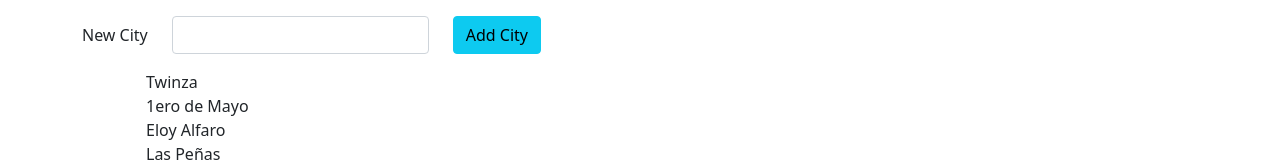
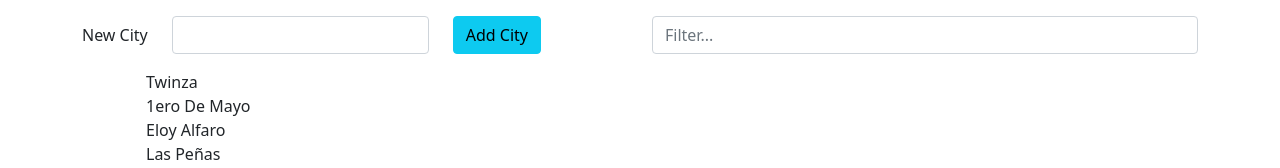
Before and after one commit to xBrayan/LearningAngular28Day, an Angular app: page / in a window 1280 px wide. Shown: the top 168 px of the page. Built offline with nearby package versions, Linux system fonts and the light colour scheme.

Commit message:
dia 13 - Pipes de angular - Pipes Personalizados

```diff
--- a/src/app/app.component.html
+++ b/src/app/app.component.html
@@ -1,18 +1,20 @@
 <div class="container">
     <div class="row">
-        <div class="col-md-12 my-3">
+        <div class="col-md-6 my-3">
             <!--Ligo un evento del hijo al metodo del padre-->  <!--De aqui le envio al hijo-->
             <app-form-new-item (newItemEvent)="addNewCity($event)" [label]="'City'" [className]="'btn-info'"> </app-form-new-item>
         </div>
+
+        <div class="col-md-6 my-3">
+            <input type="text" class="form-control" placeholder="Filter..."[(ngModel)]="criteria">
+        </div>
         <div class="col-md-8">
             <ul>
-                <app-cities *ngFor="let city of cities"
+                <app-cities *ngFor="let city of ( cities | filter:criteria)"
                 (cityClickedEvent)="onCityClicked($event)" [city]="city" [selection]="selection">
                 </app-cities>
             </ul>
         </div>
-
-        <!-- <input type="text" (keypress)="onShearch()"> -->
         <div class="col-md-4">
             <div *ngIf="selection">
                 <p >Your city is: {{selection}}</p>
--- a/src/app/app.component.ts
+++ b/src/app/app.component.ts
@@ -12,6 +12,8 @@ export class AppComponent {
   title = 'Día 4 del reto';
   url = 'https://res.cloudinary.com/practicaldev/image/fetch/s--9O4-RiZT--/c_imagga_scale,f_auto,fl_progressive,h_420,q_auto,w_1000/https://miro.medium.com/max/990/1%2AOc2PsJ-QKOUG2I8J3HNmWQ.png';
   selection!:string;
+
+  criteria = '';
 
   addNewCity(city: string):void{
     this.cities.push(city);
--- a/src/app/app.module.ts
+++ b/src/app/app.module.ts
@@ -6,13 +6,15 @@ import { AppComponent } from './app.component';
 import { ButtonComponent } from './button/button.component';
 import { FormNewItemComponent } from './form-new-item/form-new-item.component';
 import { CitiesComponent } from './cities/cities.component';
+import { FilterPipe } from './pipes/filter.pipe';
 
 @NgModule({
   declarations: [
     AppComponent,
     ButtonComponent,
     FormNewItemComponent,
-    CitiesComponent
+    CitiesComponent,
+    FilterPipe
   ],
   imports: [
     BrowserModule,
--- a/src/app/cities/cities.component.ts
+++ b/src/app/cities/cities.component.ts
@@ -4,7 +4,7 @@ import { ChangeDetectionStrategy, Component, EventEmitter, Input, OnInit, Output
   selector: 'app-cities',
   template:`
   <ul >
-    <li  (click)="onCityClicked(city)" [ngClass]="{'alert alert-info': city ===selection}">{{city}}</li>
+    <li  (click)="onCityClicked(city)" [ngClass]="{'alert alert-info': city ===selection}">{{city | titlecase}}</li>
   </ul>
   <!-- <p>Count: {{counterRender()}}</p> -->
   ` ,
--- /dev/null
+++ b/src/app/pipes/filter.pipe.ts
@@ -0,0 +1,23 @@
+import { Pipe, PipeTransform } from "@angular/core";
+
+@Pipe({
+    name: 'filter',
+
+})
+export class FilterPipe implements PipeTransform{
+
+
+    transform(values: string[], arg: string):string[] {
+        if(!arg || arg?.length<3) return values;
+
+        let result: string[] = [];
+
+        for (const value of values) {
+            if (value.toLowerCase().indexOf(arg.toLowerCase())>-1){
+                result= [...result,value]
+            }
+        }
+        return result;
+    }
+
+}
```
